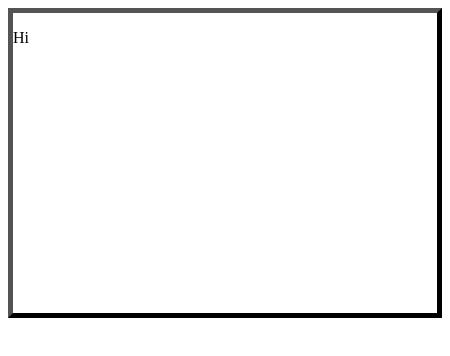
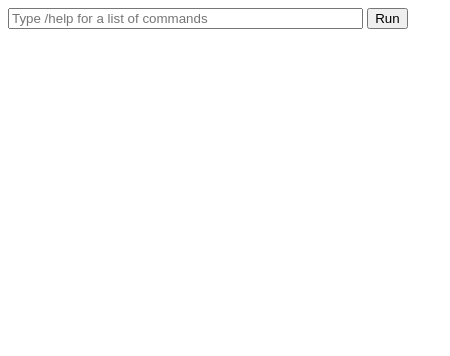
Before and after one commit to MASTRIO/Cheese-Tycoon, an Electron app: page JAGAC/src/index.html in a window 450 px wide. Drawn offline with Linux system fonts and the light colour scheme.

Commit message:
why doesnt it work :(
i have great pain right now because NOTHING WORKS

:(

```diff
--- a/JAGAC/src/index.html
+++ b/JAGAC/src/index.html
@@ -2,12 +2,14 @@
 <html>
   <head>
     <meta charset="UTF-8">
-    <title>Just Another Game About Cheese</title>
+    <title>Just Another Game About Cheese - v0.1</title>
     <link rel="stylesheet" href="index.css">
+    <script type="text/javascript" src="main.js"></script>
   </head>
   <body>
-    <div class="outputBox">
-      <p>Hi</p>
-    </div>
+    <form action="/index.html">
+      <input type="text" id="commandBox" value="" placeholder="Type /help for a list of commands" style="width: 80%;">
+      <input type="submit" onclick="formChanged()" value="Run">
+    </form>
   </body>
 </html>
--- /dev/null
+++ b/JAGAC/src/main.js
@@ -0,0 +1,11 @@
+// Variables
+let inputCommand = "";
+
+function formChanged() {
+    inputCommand = document.getElementById("commandBox").value;
+
+    if (inputCommand == "/test")
+    alert(inputCommand);
+
+    document.getElementById("airCookerRedeem").innerHTML = '<form action="/index.html"><input type="text" id="commandBox" value="" placeholder="Type /help for a list of commands" style="width: 80%;"><input type="submit" onclick="formChanged()" value="Run"></form>';
+}
```
